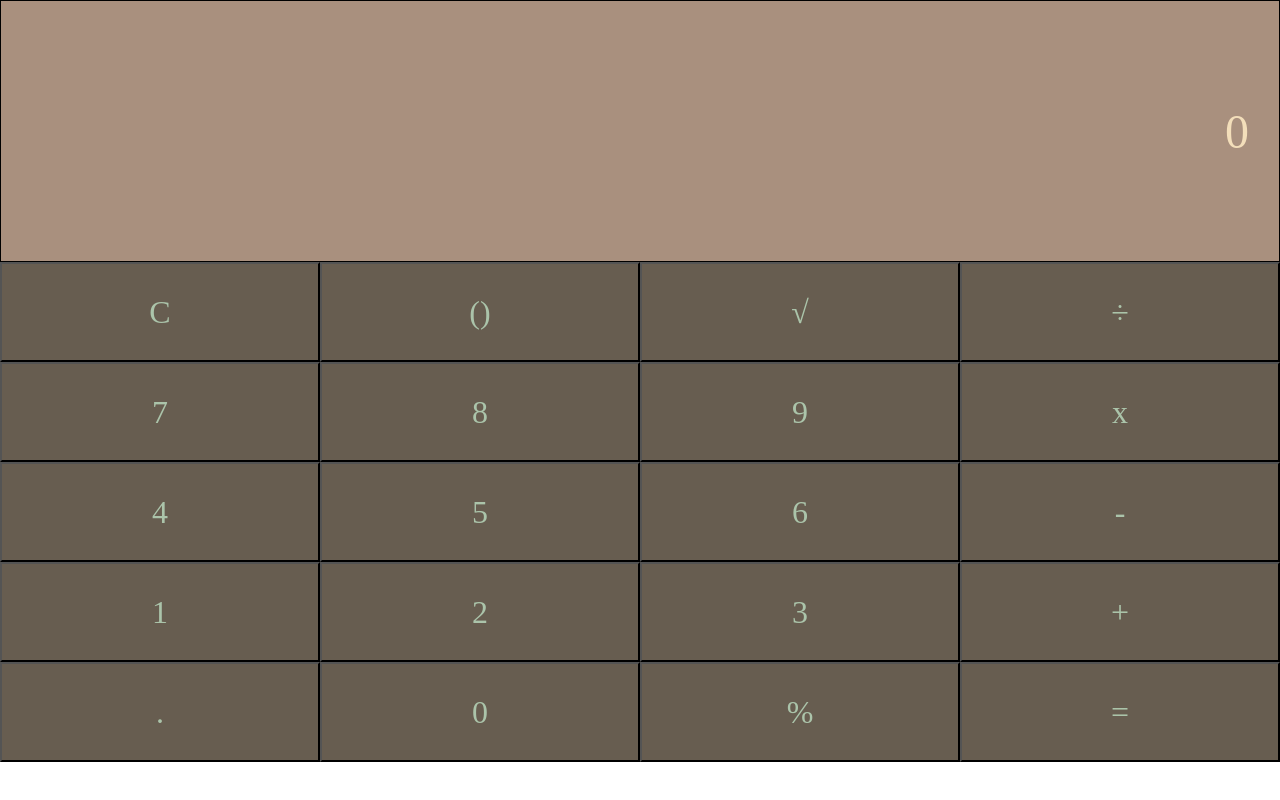
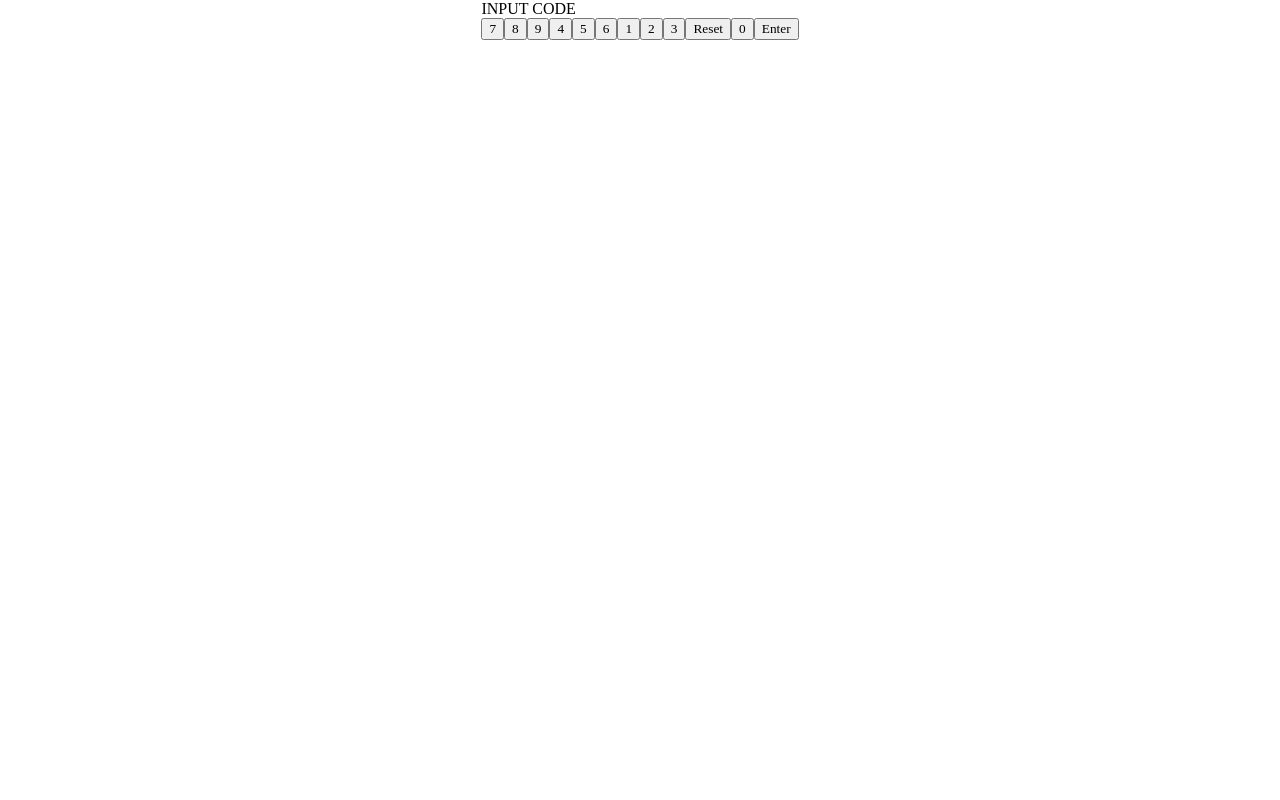
Before and after one commit to jmLaplana/my-app, a React (Create React App) app: page / in a window 1280 px wide. Built offline with nearby package versions, Linux system fonts and the light colour scheme.

Commit message:
Update App.js

```diff
--- a/src/App.js
+++ b/src/App.js
@@ -1,4 +1,4 @@
-import { useState } from "react";
+import {useState} from "react";
 import logo from './logo.svg';
 import './App.css';
 
@@ -6,7 +6,7 @@ import './App.css';
 
 function Button({label, onClick}) {
   return (
-    <button className="CalcButton" onClick={onClick}>
+    <button className="PassButton" onClick = {onClick}>
 	{label}
     </button>
   );
@@ -16,7 +16,7 @@ function Button({label, onClick}) {
 
 function Display({display}) {
   return (
-    <div className="CalcDisplay">
+    <div className="PassDisplay">
 	{display}
     </div>
   );
@@ -24,105 +24,65 @@ function Display({display}) {
 
 function App() {
 
-	const[disp, setDisp] = useState(0);
-	const[num1, setNum1] = useState(null);
-	const[oper, setOper] = useState(null);
-	const[num2, setNum2] = useState(null);
+    const[disp, setDisp] = useState("INPUT CODE");
+    const[num, setNum] = useState(null);
+    const[enter, setEnter] = useState(null);
 
     const handleClick = (e) => {
         e.preventDefault();
 
         const value = e.target.innerHTML;
-		if(oper === null){
-			if(num1 === null){
-				setNum1(value);
+        if(enter === null){
+       	   if(num === null) {
+                setNum(value);
                 setDisp(value);
             }
 	   else {
-				setNum1(num1+value);
-				setDisp(num1+value);
+                setNum(num+value);
+                setDisp(num+value);
             }
-		}
-		else {
-			if(num2 === null){
-				setNum2(value);
-				setDisp(value);
-			}
-			else {
-				setNum2(num2+value);
-				setDisp(num2+value);
-			}
-
-		console.log(num1 + " " + oper + " " + num2);
+        console.log(num);
         }
 
     }
 
-	const handleOperator = (e) => {
-		e.preventDefault();
-		const value = e.target.innerHTML;
-		setOper(value);
-		setDisp(value);
-
-		console.log(num1 + " " + oper + " " + num2);
-	}
-
-	const handleEqual = (e) => {
+    const handleEnter = (e) => {
         e.preventDefault();
 
-		if (oper === "+") {
-			setDisp(parseInt(num1) + parseInt(num2));
-		}
-		else if (oper === "-") {
-			setDisp(parseInt(num1) - parseInt(num2));
-		}
-		else if (oper === "x") {
-			setDisp(parseInt(num1) * parseInt(num2));
-		}
-		else if (oper === "÷") {
-			setDisp(parseInt(num1) / parseInt(num2));
+        if (num === "2020000066") {
+            setDisp("SUCCESS");
+		setNum(null);
         }
 	else {
-			setDisp("ERROR");
+            setDisp("INVALID");
+		setNum(null);
         }
     }
 
-	const handleClear = (e) => {
+    const handleReset = (e) => {
         e.preventDefault();
-
-		setDisp(0);
-		setNum1(null);
-		setNum2(null);
-		setOper(null);
+        setDisp("INPUT CODE");
+        setNum(null);
     }
 
   return (
-  <div className="Calculator">
-    <Display display={disp}/>
-	<div className="ButtonContainer">
-      <Button label={"C"} onClick = {handleClear}/>
-      <Button label={"()"} onClick = {handleOperator}/>
-      <Button label={"√"} onClick = {handleOperator}/>
-      <Button label={"÷"} onClick = {handleOperator}/>
-      <Button label={7} onClick = {handleClick}/>
-      <Button label={8} onClick = {handleClick}/>
-      <Button label={9} onClick = {handleClick}/>
-      <Button label={"x"} onClick = {handleOperator}/>
-      <Button label={4} onClick = {handleClick}/>
-      <Button label={5} onClick = {handleClick}/>
-      <Button label={6} onClick = {handleClick}/>
-      <Button label={"-"} onClick = {handleOperator}/>
-      <Button label={1} onClick = {handleClick}/>
-      <Button label={2} onClick = {handleClick}/>
-      <Button label={3} onClick = {handleClick}/>
-      <Button label={"+"} onClick = {handleOperator}/>
-      <Button label={"."} onClick = {handleClick}/>
-      <Button label={0} onClick = {handleClick}/>
-      <Button label={"%"} onClick = {handleOperator}/>
-      <Button label={"="} onClick = {handleEqual}/>
+  <div className = "Passcode">
+    <Display display = {disp}/>
+    <div className = "ButtonContainer">
+		<Button label = {7} onClick = {handleClick}/>
+		<Button label = {8} onClick = {handleClick}/>
+		<Button label = {9} onClick = {handleClick}/>
+		<Button label = {4} onClick = {handleClick}/>
+		<Button label = {5} onClick = {handleClick}/>
+		<Button label = {6} onClick = {handleClick}/>
+		<Button label = {1} onClick = {handleClick}/>
+		<Button label = {2} onClick = {handleClick}/>
+		<Button label = {3} onClick = {handleClick}/>
+		<Button label = {"Reset"} onClick = {handleReset}/>
+		<Button label = {0} onClick = {handleClick}/>
+		<Button label = {"Enter"} onClick = {handleEnter}/>
     </div>
   </div>
-
   );
 }
 
```
Lines whose indentation alone changed are shown as unchanged.
